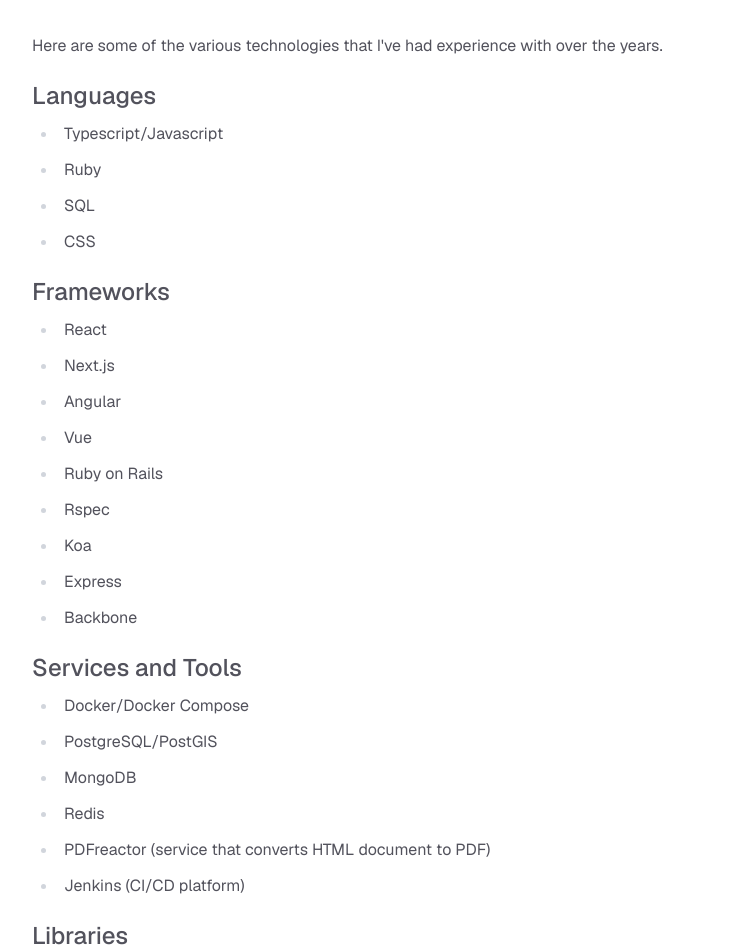
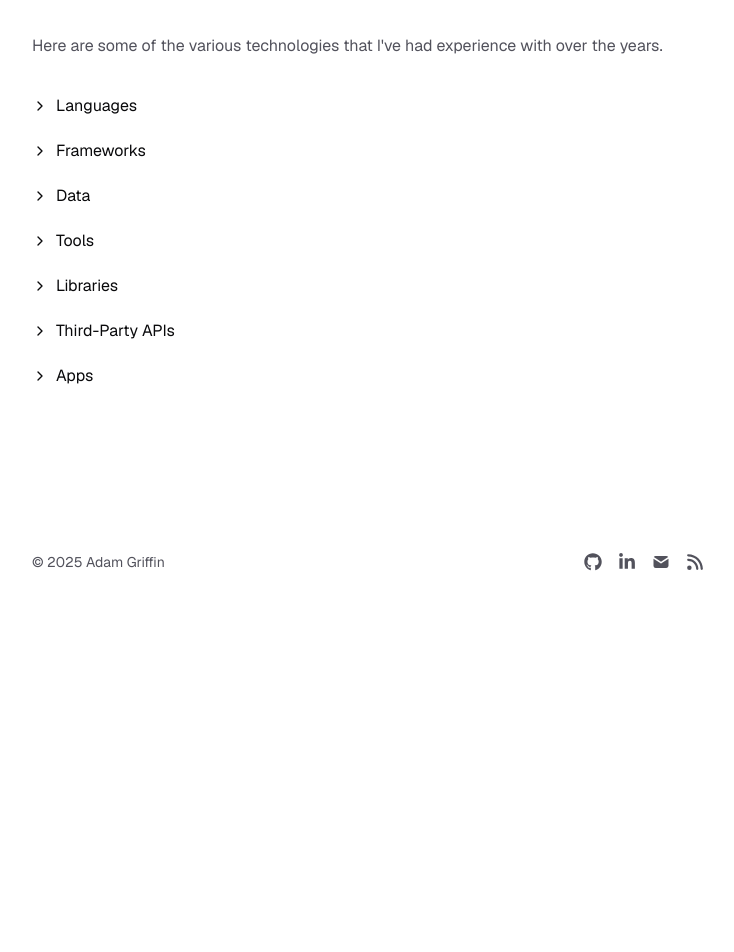
Before and after one commit to adamwgriffin/portfolio, a Next.js app: page /stack in a window 1280 px wide. Shown: the part 180-1132 px from the top of the page, without its empty margins (272-1006 px from the left). After the commit the page ends 800 px from the top, so only its background shows below. Built offline with nearby package versions, Linux system fonts and the light colour scheme.

Commit message:
Put tech stack lists inside accordion component

```diff
--- a/app/stack/page.tsx
+++ b/app/stack/page.tsx
@@ -1,5 +1,7 @@
+import { AccordianItemWithIcon } from "@/components/AccordianItemWithIcon";
+import { AnimatedSection } from "@/components/AnimatedSection";
+import { Accordion } from "@/components/motion-primitives/accordion";
 import type { Metadata } from "next";
-import { AnimatedProseSection } from "@/components/AnimatedProseSection";
 
 export const metadata: Metadata = {
   title: "Tech Stack",
@@ -8,51 +10,70 @@
 
 export default function Page() {
   return (
-    <AnimatedProseSection>
+    <AnimatedSection>
+      <div className="prose mb-6">
         <p>
-        Here are some of the various technologies that I&apos;ve had experience
-        with over the years.
+          Here are some of the various technologies that I&apos;ve had
+          experience with over the years.
         </p>
+      </div>
 
-      <div>
-        <h2 className="mt-0">Languages</h2>
+      <Accordion className="flex w-full flex-col">
+        <AccordianItemWithIcon value="languages" title="Languages">
+          <div className="px-6 pt-2">
             <ul>
-          <li>Typescript/Javascript</li>
+              <li>Typescript</li>
+              <li>Javascript</li>
+              <li>Coffeescript</li>
               <li>Ruby</li>
               <li>SQL</li>
               <li>CSS</li>
+              <li>Sass</li>
             </ul>
           </div>
+        </AccordianItemWithIcon>
 
-      <div>
-        <h2 className="mt-0">Frameworks</h2>
+        <AccordianItemWithIcon value="frameworks" title="Frameworks">
+          <div className="px-6 pt-2">
             <ul>
               <li>React</li>
               <li>Next.js</li>
               <li>Angular</li>
               <li>Vue</li>
               <li>Ruby on Rails</li>
-          <li>Rspec</li>
               <li>Koa</li>
               <li>Express</li>
               <li>Backbone</li>
             </ul>
           </div>
+        </AccordianItemWithIcon>
 
-      <div>
-        <h2 className="mt-0">Services and Tools</h2>
+        <AccordianItemWithIcon value="data" title="Data">
+          <div className="px-6 pt-2">
             <ul>
-          <li>Docker/Docker Compose</li>
               <li>PostgreSQL/PostGIS</li>
               <li>MongoDB</li>
               <li>Redis</li>
-          <li>PDFreactor (service that converts HTML document to PDF)</li>
-          <li>Jenkins (CI/CD platform)</li>
             </ul>
           </div>
+        </AccordianItemWithIcon>
 
-      <div>
-        <h2 className="mt-0">Libraries</h2>
+        <AccordianItemWithIcon value="tools" title="Tools">
+          <div className="px-6 pt-2">
+            <ul>
+              <li>Docker/Docker Compose</li>
+              <li>Git</li>
+              <li>Jest</li>
+              <li>Mocha/Chai</li>
+              <li>Rspec</li>
+              <li>PDFreactor (service that converts HTML document to PDF)</li>
+              <li>Jenkins</li>
+            </ul>
+          </div>
+        </AccordianItemWithIcon>
+
+        <AccordianItemWithIcon value="libraries" title="Libraries">
+          <div className="px-6 pt-2">
             <ul>
               <li>React Query</li>
               <li>Zod</li>
@@ -63,29 +84,30 @@
               <li>D3</li>
               <li>Redux/Redux Toolkit</li>
               <li>RxJS</li>
-          <li>Next Auth (Auth.js)</li>
+              <li>jQuery</li>
+              <li>NextAuth (Auth.js)</li>
               <li>Turf (Javascript geospatial library)</li>
               <li>Faker</li>
-          <li>Sass</li>
               <li>Bootstrap</li>
               <li>Materialize</li>
-          <li>jQuery</li>
             </ul>
           </div>
+        </AccordianItemWithIcon>
 
-      <div>
-        <h2 className="mt-0">Third-Party APIs</h2>
+        <AccordianItemWithIcon value="apis" title="Third-Party APIs">
+          <div className="px-6 pt-2">
             <ul>
-          <li>Facebook Marketing API (for creating ads)</li>
+              <li>Facebook Marketing API</li>
               <li>Google Maps API</li>
               <li>Google People API</li>
               <li>Exchange Web Services (EWS)</li>
               <li>BrainTree payment service</li>
             </ul>
           </div>
+        </AccordianItemWithIcon>
 
-      <div>
-        <h2 className="mt-0">Apps</h2>
+        <AccordianItemWithIcon value="apps" title="Apps">
+          <div className="px-6 pt-2">
             <ul>
               <li>Github</li>
               <li>Datadog</li>
@@ -97,6 +119,8 @@
               <li>Jira</li>
             </ul>
           </div>
-    </AnimatedProseSection>
+        </AccordianItemWithIcon>
+      </Accordion>
+    </AnimatedSection>
   );
 }
--- /dev/null
+++ b/components/AccordianItemWithIcon.tsx
@@ -0,0 +1,35 @@
+import {
+  AccordionItem,
+  AccordionTrigger,
+  AccordionContent
+} from "@/components/motion-primitives/accordion";
+import { ChevronRight } from "lucide-react";
+
+export type AccordianItemWithIconProps = {
+  value: React.Key;
+  title: string;
+  children: React.ReactNode;
+};
+
+export function AccordianItemWithIcon({
+  value,
+  title,
+  children
+}: AccordianItemWithIconProps) {
+  return (
+    <AccordionItem value={value} className="py-2">
+      <AccordionTrigger
+        className="w-full py-0.5 text-left text-zinc-950 dark:text-zinc-50"
+      >
+        <div className="flex items-center">
+          <ChevronRight
+            className="h-4 w-4 text-zinc-950 transition-transform duration-200
+              group-data-expanded:rotate-90 dark:text-zinc-50"
+          />
+          <div className="ml-2 text-zinc-950 dark:text-zinc-50">{title}</div>
+        </div>
+      </AccordionTrigger>
+      <AccordionContent className="origin-left">{children}</AccordionContent>
+    </AccordionItem>
+  );
+}
--- /dev/null
+++ b/components/motion-primitives/accordion.tsx
@@ -0,0 +1,197 @@
+'use client';
+import {
+  motion,
+  AnimatePresence,
+  Transition,
+  Variants,
+  Variant,
+  MotionConfig,
+} from 'motion/react';
+import { cn } from '@/lib/utils';
+import React, { createContext, useContext, useState, ReactNode } from 'react';
+
+export type AccordionContextType = {
+  expandedValue: React.Key | null;
+  toggleItem: (value: React.Key) => void;
+  variants?: { expanded: Variant; collapsed: Variant };
+};
+
+const AccordionContext = createContext<AccordionContextType | undefined>(
+  undefined
+);
+
+function useAccordion() {
+  const context = useContext(AccordionContext);
+  if (!context) {
+    throw new Error('useAccordion must be used within an AccordionProvider');
+  }
+  return context;
+}
+
+export type AccordionProviderProps = {
+  children: ReactNode;
+  variants?: { expanded: Variant; collapsed: Variant };
+  expandedValue?: React.Key | null;
+  onValueChange?: (value: React.Key | null) => void;
+};
+
+function AccordionProvider({
+  children,
+  variants,
+  expandedValue: externalExpandedValue,
+  onValueChange,
+}: AccordionProviderProps) {
+  const [internalExpandedValue, setInternalExpandedValue] =
+    useState<React.Key | null>(null);
+
+  const expandedValue =
+    externalExpandedValue !== undefined
+      ? externalExpandedValue
+      : internalExpandedValue;
+
+  const toggleItem = (value: React.Key) => {
+    const newValue = expandedValue === value ? null : value;
+    if (onValueChange) {
+      onValueChange(newValue);
+    } else {
+      setInternalExpandedValue(newValue);
+    }
+  };
+
+  return (
+    <AccordionContext.Provider value={{ expandedValue, toggleItem, variants }}>
+      {children}
+    </AccordionContext.Provider>
+  );
+}
+
+export type AccordionProps = {
+  children: ReactNode;
+  className?: string;
+  transition?: Transition;
+  variants?: { expanded: Variant; collapsed: Variant };
+  expandedValue?: React.Key | null;
+  onValueChange?: (value: React.Key | null) => void;
+};
+
+function Accordion({
+  children,
+  className,
+  transition,
+  variants,
+  expandedValue,
+  onValueChange,
+}: AccordionProps) {
+  return (
+    <MotionConfig transition={transition}>
+      <div className={cn('relative', className)} aria-orientation='vertical'>
+        <AccordionProvider
+          variants={variants}
+          expandedValue={expandedValue}
+          onValueChange={onValueChange}
+        >
+          {children}
+        </AccordionProvider>
+      </div>
+    </MotionConfig>
+  );
+}
+
+export type AccordionItemProps = {
+  value: React.Key;
+  children: ReactNode;
+  className?: string;
+};
+
+function AccordionItem({ value, children, className }: AccordionItemProps) {
+  const { expandedValue } = useAccordion();
+  const isExpanded = value === expandedValue;
+
+  return (
+    <div
+      className={cn('overflow-hidden', className)}
+      {...(isExpanded ? { 'data-expanded': '' } : {'data-closed': ''})}
+    >
+      {React.Children.map(children, (child) => {
+        if (React.isValidElement(child)) {
+          return React.cloneElement(child, {
+            ...child.props,
+            value,
+            expanded: isExpanded,
+          });
+        }
+        return child;
+      })}
+    </div>
+  );
+}
+
+export type AccordionTriggerProps = {
+  children: ReactNode;
+  className?: string;
+};
+
+function AccordionTrigger({
+  children,
+  className,
+  ...props
+}: AccordionTriggerProps) {
+  const { toggleItem, expandedValue } = useAccordion();
+  const value = (props as { value?: React.Key }).value;
+  const isExpanded = value === expandedValue;
+
+  return (
+    <button
+      onClick={() => value !== undefined && toggleItem(value)}
+      aria-expanded={isExpanded}
+      type='button'
+      className={cn('group', className)}
+      {...(isExpanded ? { 'data-expanded': '' } : {'data-closed': ''})}
+    >
+      {children}
+    </button>
+  );
+}
+
+export type AccordionContentProps = {
+  children: ReactNode;
+  className?: string;
+};
+
+function AccordionContent({
+  children,
+  className,
+  ...props
+}: AccordionContentProps) {
+  const { expandedValue, variants } = useAccordion();
+  const value = (props as { value?: React.Key }).value;
+  const isExpanded = value === expandedValue;
+
+  const BASE_VARIANTS: Variants = {
+    expanded: { height: 'auto', opacity: 1 },
+    collapsed: { height: 0, opacity: 0 },
+  };
+
+  const combinedVariants = {
+    expanded: { ...BASE_VARIANTS.expanded, ...variants?.expanded },
+    collapsed: { ...BASE_VARIANTS.collapsed, ...variants?.collapsed },
+  };
+
+  return (
+    <AnimatePresence initial={false}>
+      {isExpanded && (
+        <motion.div
+          initial='collapsed'
+          animate='expanded'
+          exit='collapsed'
+          variants={combinedVariants}
+          className={className}
+        >
+          {children}
+        </motion.div>
+      )}
+    </AnimatePresence>
+  );
+}
+
+export { Accordion, AccordionItem, AccordionTrigger, AccordionContent };
```
Lines whose indentation alone changed are shown as unchanged.
